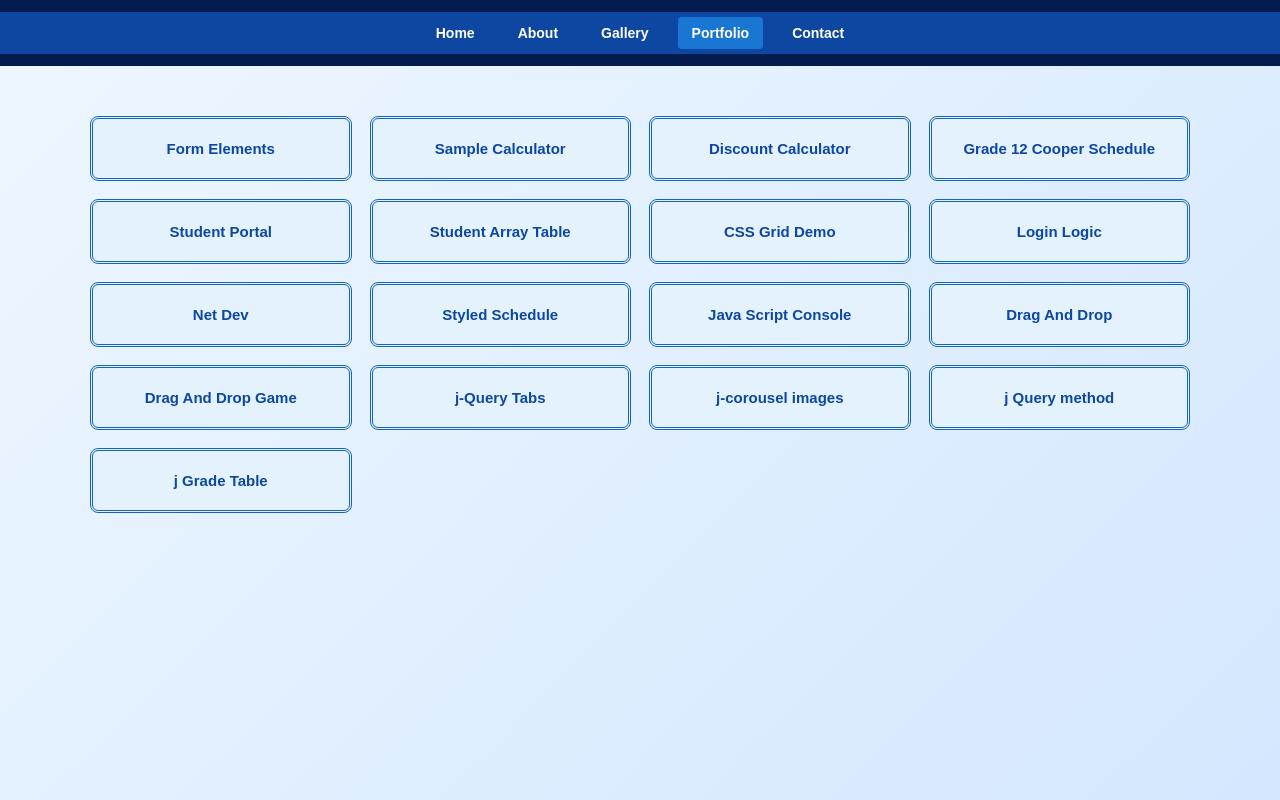
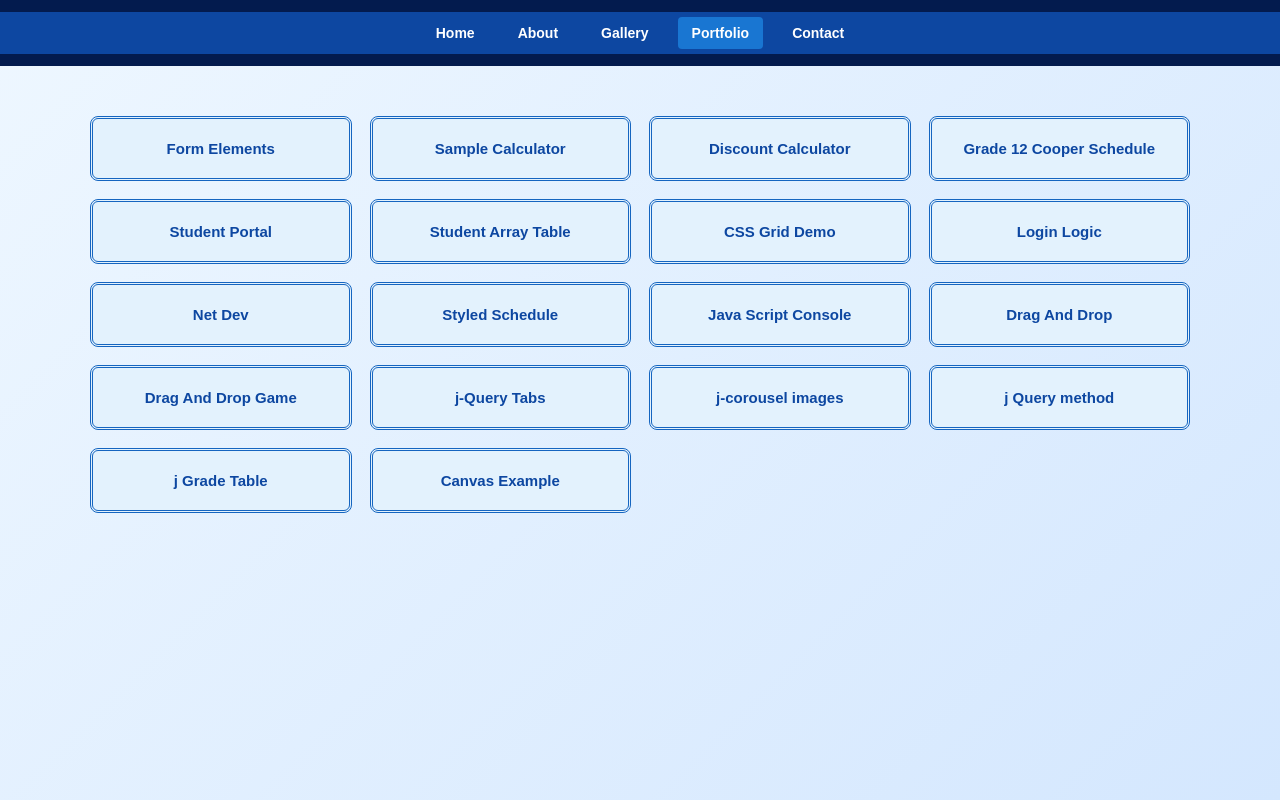
Before and after one commit to johnmarkerandio87-commits/BasicHTML_Erandio, a plain HTML site: page portfolio.html in a window 1280 px wide. Drawn offline with Linux system fonts and the light colour scheme.

Commit message:
Update portfolio.html

```diff
--- a/portfolio.html
+++ b/portfolio.html
@@ -136,7 +136,7 @@
             <li><a href="corouselImage.html" class="portfolio-card">j-corousel images</a></li>
             <li><a href="jquerymethod.html" class="portfolio-card">j Query method</a></li>
             <li><a href="tablebody.html" class="portfolio-card">j Grade Table</a></li>
-
+            <li><a href="demoOncanvas.html" class="portfolio-card"> Canvas Example</a></li>
 
         </ul>
     </main>
```
